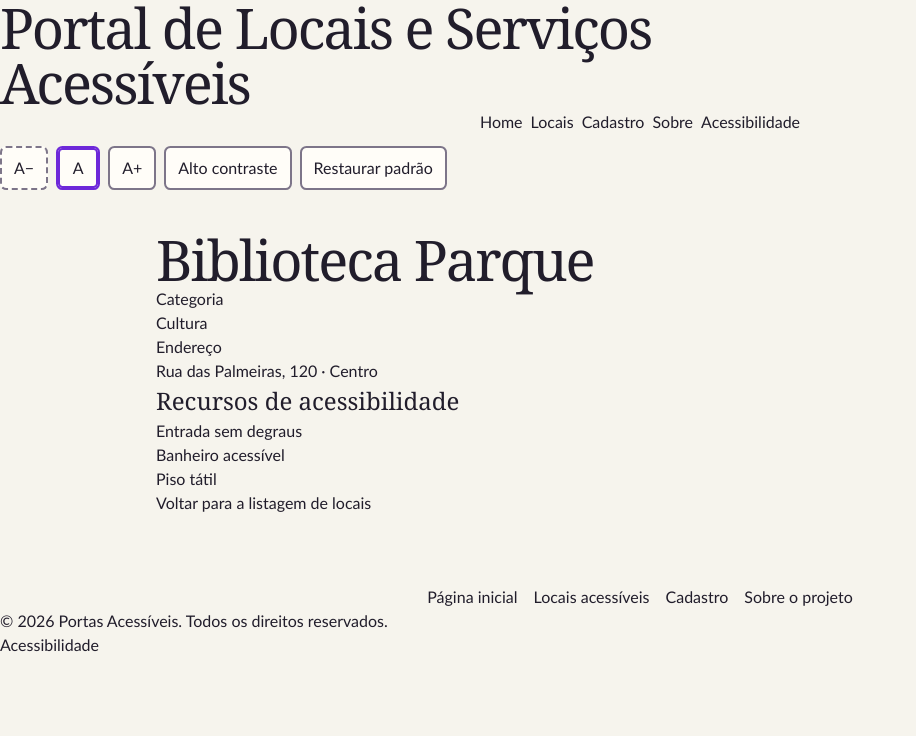
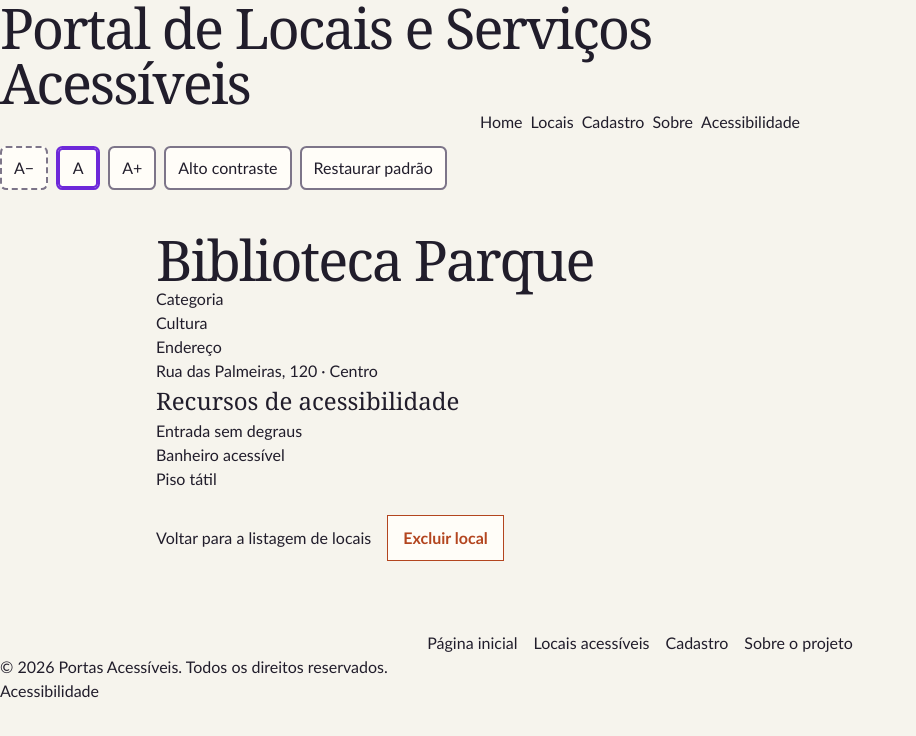
Before and after one commit to 1TDSPJ-26/portal-locais-acessiveis, a React (Vite) app: page /locais/1 in a window 1280 px wide. Shown: the top 736 px of the page, without its empty margins (0-916 px from the left). Built offline with nearby package versions, Linux system fonts and the light colour scheme.

Commit message:
feat: adiciona confirmação acessível para excluir local

```diff
--- a/src/index.css
+++ b/src/index.css
@@ -173,6 +173,48 @@ h3 {
 .filter-toggle span:first-child {
   margin-right: 6px;
   color: var(--accent);
+}
+
+.local-actions {
+  display: flex;
+  flex-wrap: wrap;
+  align-items: center;
+  gap: 1rem;
+  margin-top: 1.5rem;
+}
+
+.delete-button {
+  min-height: 44px;
+  padding: 10px 15px;
+  border: 1px solid currentColor;
+  background: var(--card);
+  color: var(--alert);
+  font-weight: bold;
+}
+
+.delete-dialog {
+  width: min(32rem, calc(100% - 2rem));
+  max-height: calc(100% - 2rem);
+  overflow: auto;
+  margin: auto;
+  padding: 1.5rem;
+  border: 1px solid var(--control);
+  color: var(--ink);
+  background: var(--card);
+  box-shadow: var(--shadow);
+  overflow-wrap: anywhere;
+}
+
+.delete-dialog::backdrop {
+  background: rgb(0 0 0 / 65%);
+}
+
+.delete-notice {
+  display: block;
+}
+
+.delete-notice:not(:empty) {
+  margin-bottom: 1.5rem;
 }
 .filter-count {
   display: inline-grid;
--- a/src/pages/DetalheLocal/index.tsx
+++ b/src/pages/DetalheLocal/index.tsx
@@ -1,10 +1,15 @@
-import { Link, useParams } from "react-router";
+import { useRef } from "react";
+import { Link, useNavigate, useParams } from "react-router";
 import { useLocais } from "../../useLocais";
 import { buscarLocalPorId } from "../../utils/buscar-local-por-id";
 
 export default function DetalheLocal() {
   const { id } = useParams<{ id: string }>();
-  const { locais, estado, tentarNovamente } = useLocais();
+  const { locais, estado, tentarNovamente, removerLocal } = useLocais();
+  const navigate = useNavigate();
+  const dialogRef = useRef<HTMLDialogElement>(null);
+  const excluirRef = useRef<HTMLButtonElement>(null);
+  const cancelarRef = useRef<HTMLButtonElement>(null);
 
   if (estado === "carregando") {
     return (
@@ -115,7 +120,55 @@ export default function DetalheLocal() {
         </section>
       )}
 
-      <Link to="/locais">Voltar para a listagem de locais</Link>
+      <div className="local-actions">
+        <Link to="/locais">Voltar para a listagem de locais</Link>
+        <button
+          ref={excluirRef}
+          type="button"
+          className="delete-button"
+          onClick={() => {
+            dialogRef.current?.showModal();
+            cancelarRef.current?.focus();
+          }}
+        >
+          Excluir local
+        </button>
+      </div>
+
+      <dialog
+        ref={dialogRef}
+        className="delete-dialog"
+        aria-labelledby="titulo-exclusao"
+        aria-describedby="descricao-exclusao"
+        onClose={() => excluirRef.current?.focus()}
+      >
+        <h2 id="titulo-exclusao">Excluir local?</h2>
+        <p id="descricao-exclusao">
+          O local <strong>{local.nome}</strong> será excluído. Esta ação não pode
+          ser desfeita.
+        </p>
+        <div className="local-actions">
+          <button
+            ref={cancelarRef}
+            type="button"
+            className="filter-toggle"
+            onClick={() => dialogRef.current?.close()}
+          >
+            Cancelar
+          </button>
+          <button
+            type="button"
+            className="delete-button"
+            onClick={() => {
+              dialogRef.current?.close();
+              removerLocal(local.id);
+              void navigate("/locais", { state: { localExcluido: local.nome } });
+            }}
+          >
+            Excluir
+          </button>
+        </div>
+      </dialog>
     </article>
   );
 }
--- a/src/pages/Locais/index.tsx
+++ b/src/pages/Locais/index.tsx
@@ -1,5 +1,5 @@
-import { useState } from "react";
-import { Link } from "react-router";
+import { useEffect, useRef, useState } from "react";
+import { Link, useLocation, useNavigate } from "react-router";
 import { useLocais } from "../../useLocais";
 import {
   categoriasLocais,
@@ -17,6 +17,25 @@ export default function LocaisPage() {
   const [termo, setTermo] = useState("");
   const [filtros, setFiltros] = useState<FiltrosLocais>(filtrosVazios);
   const [painelAberto, setPainelAberto] = useState(false);
+  const [mensagemExclusao, setMensagemExclusao] = useState("");
+  const tituloRef = useRef<HTMLHeadingElement>(null);
+  const location = useLocation();
+  const navigate = useNavigate();
+
+  useEffect(() => {
+    const nome = location.state?.localExcluido;
+    if (typeof nome !== "string" || !nome) return;
+
+    tituloRef.current?.focus();
+    // A região viva nasce vazia e recebe o anúncio depois de montar a listagem.
+    const timeout = window.setTimeout(() => {
+      setMensagemExclusao(`Local ${nome} excluído com sucesso.`);
+      // Consome o aviso para não repeti-lo ao voltar pelo histórico.
+      void navigate("/locais", { replace: true, state: null });
+    }, 100);
+
+    return () => window.clearTimeout(timeout);
+  }, [location.state, navigate]);
 
   const resultados = filtrarLocais(locais, termo, filtros);
   const temFiltrosAtivos =
@@ -42,7 +61,7 @@ export default function LocaisPage() {
     <div className="app-shell">
       <header className="hero">
         <p className="eyebrow">Mapa de acesso para todos</p>
-        <h1>Encontre lugares que acolhem você.</h1>
+        <h1 ref={tituloRef} tabIndex={-1}>Encontre lugares que acolhem você.</h1>
         <p className="hero-copy">
           Pesquise por nome ou combine recursos de acessibilidade para planejar
           sua próxima saída.
@@ -68,6 +87,9 @@ export default function LocaisPage() {
       </header>
 
       <section className="content" aria-label="Locais acessíveis">
+        <output className="delete-notice" aria-live="polite" aria-atomic="true">
+          {mensagemExclusao}
+        </output>
         <div className="results-heading">
           <div>
             <p className="section-kicker">Explorar locais</p>
@@ -234,7 +256,7 @@ export default function LocaisPage() {
                   <span className="place-category">{local.categoria}</span>
                   <span className="place-status">Aberto hoje</span>
                 </div>
-                <h3>{local.nome}</h3>
+                <h3><Link to={`/locais/${local.id}`}>{local.nome}</Link></h3>
                 <p className="place-address">{local.endereco}</p>
                 <div
                   className="resource-tags"
```
